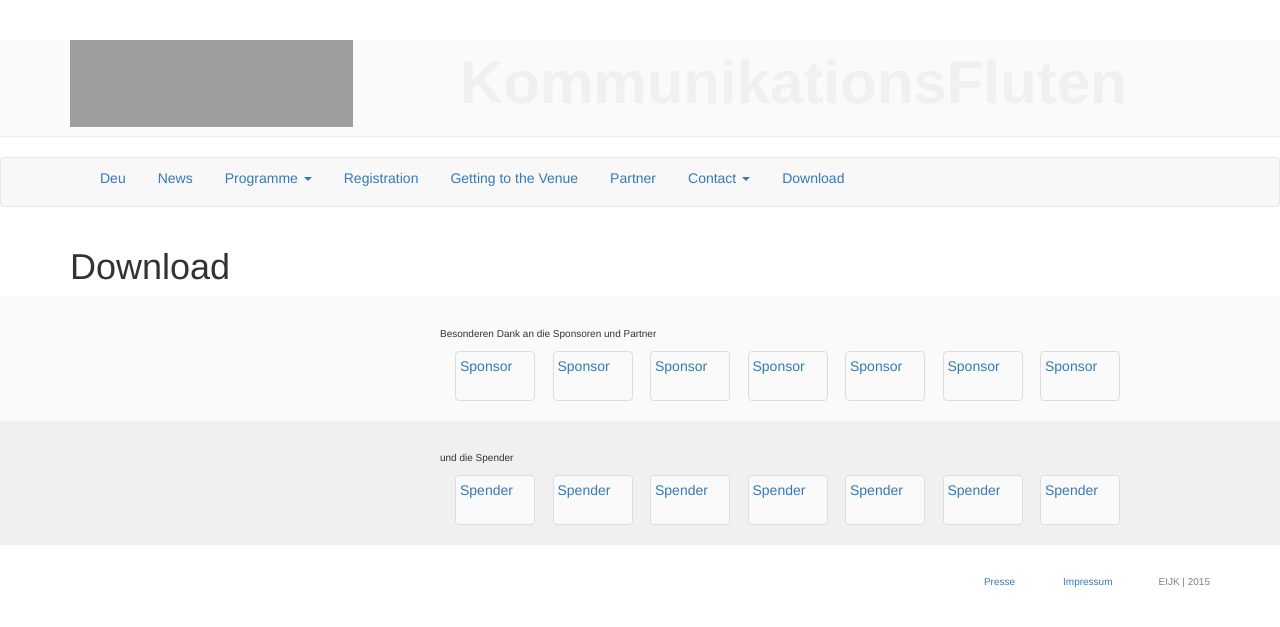
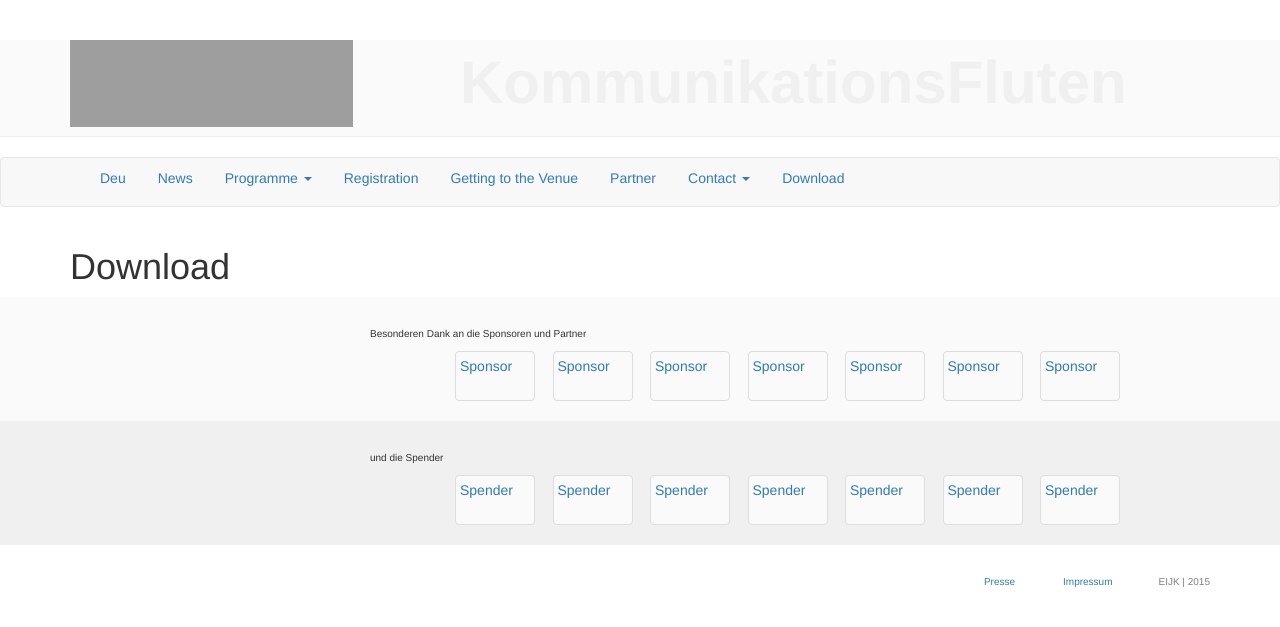
Before and after one commit to susedev/test, a Jekyll site: the page built from download.html, in a window 1280 px wide. Shown: the top 627 px of the page. Built offline with Jekyll 4.4.1, drawn with Linux system fonts in a browser that asks for light colours; nearby versions of some CDN libraries; grey boxes are pictures that could not be loaded.

Commit message:
Update page.html

```diff
--- a/_layouts/page.html
+++ b/_layouts/page.html
@@ -31,7 +31,7 @@ layout: base
 
     </div>
     <div class="col-md-6">
-            <p style="margin-top: 30px; margin-left:70px; color=#808080; font-size:10px;" > Besonderen Dank an die Sponsoren und Partner </p>
+            <p style="margin-top: 30px;  color=#808080; font-size:10px;" > Besonderen Dank an die Sponsoren und Partner </p>
       <div class="container" style="margin-left:70px;">
         <div class="row">
           <div class="col-md-1">
@@ -69,7 +69,7 @@ layout: base
 
     </div>
     <div class="col-md-6">
-            <p style="margin-top: 30px; margin-left:70px; color=#808080; font-size:10px;" > und die Spender </p>
+            <p style="margin-top: 30px;  color=#808080; font-size:10px;" > und die Spender </p>
       <div class="container" style="margin-left:70px;">
         <div class="row">
           <div class="col-md-1">
```
